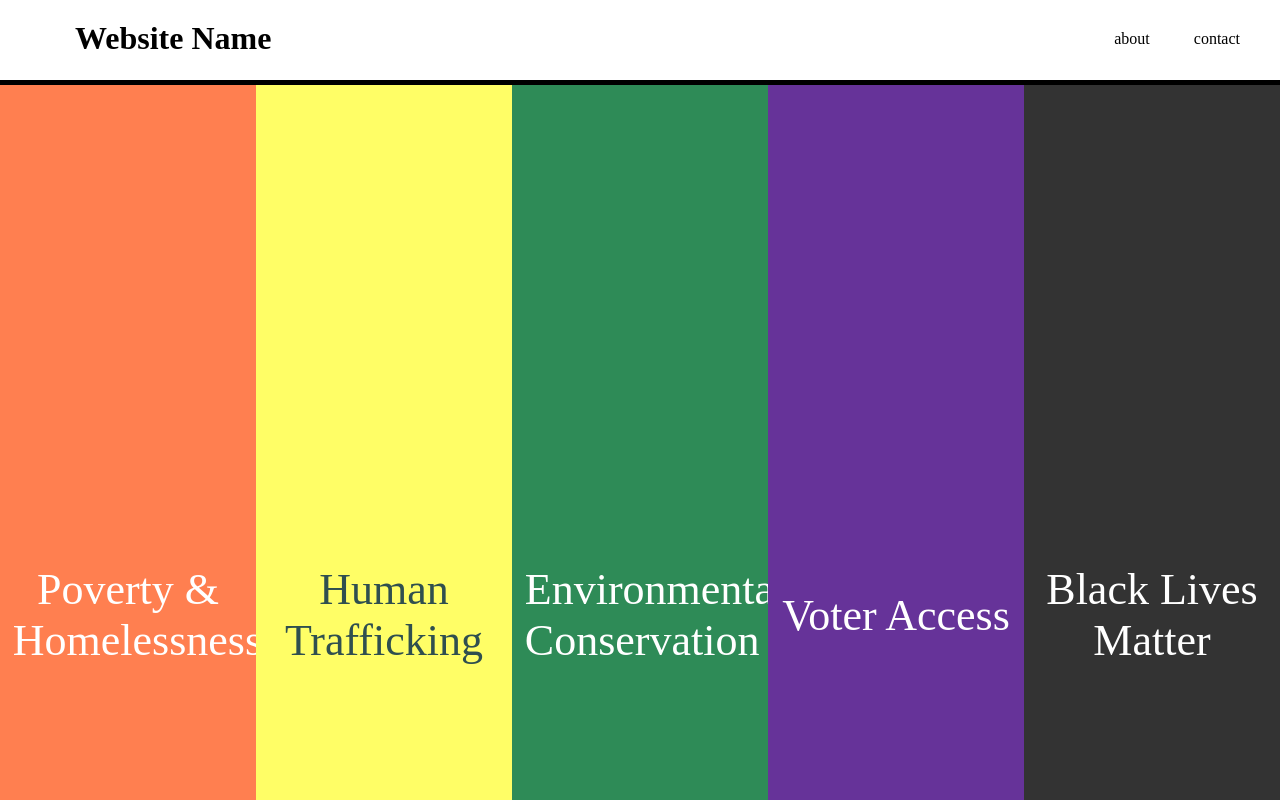
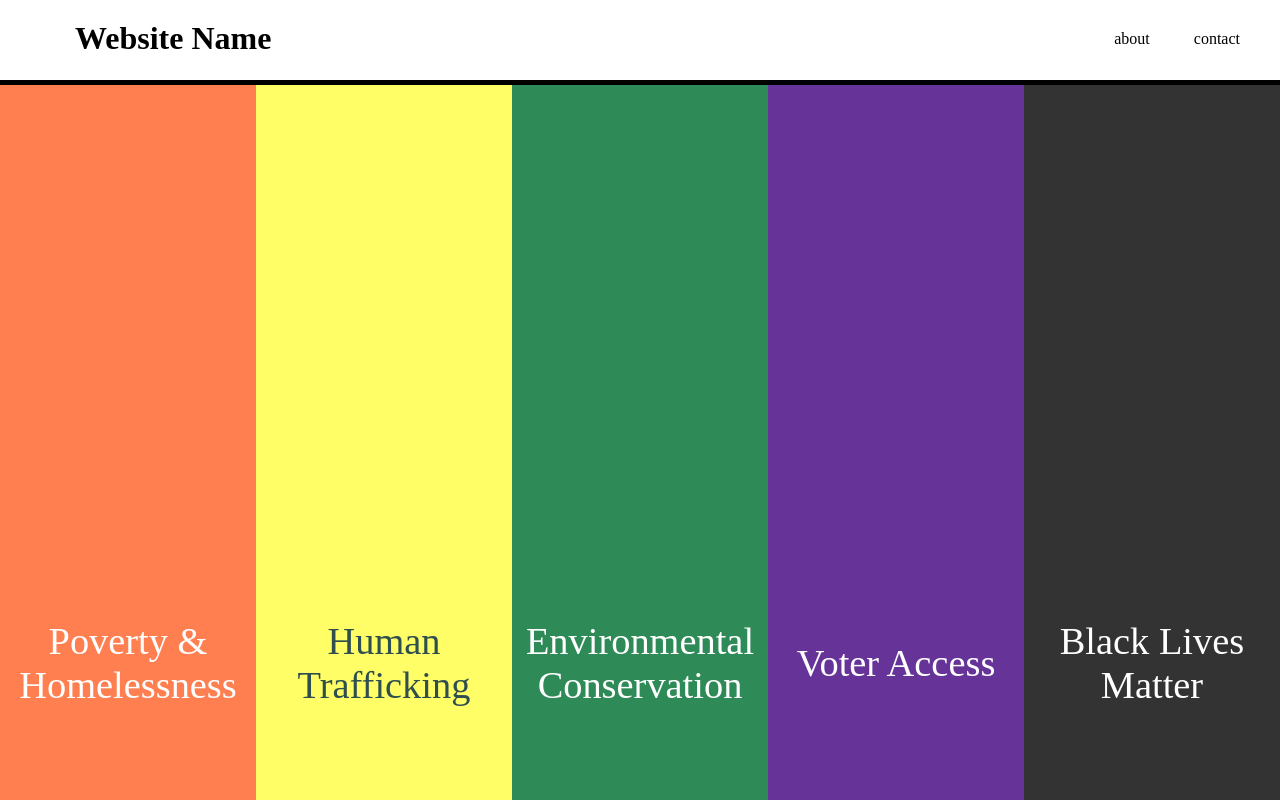
Before and after one commit to brohansolo/HCIH, a plain HTML site: page mockup/homepagev2.html in a window 1280 px wide. Drawn offline with Linux system fonts and the light colour scheme.

Commit message:
fixed font issues

```diff
--- a/mockup/stylesv2.css
+++ b/mockup/stylesv2.css
@@ -64,7 +64,7 @@
 		height: 100%;
 	}
 
-	.cols-cont > .col {
+.cols-cont > .col {
 		width: 20%;
 		text-align: center;
 		height: 100%;
@@ -73,7 +73,7 @@
         align-content: center;
 
 		/* border: 1px solid black; */
-        font-size: 275%;
+        font-size: 3vw;
 		/* transition: background-color 0.4s, height 0.4s; */
 		transition: 0.4s;
         transition-timing-function: ease;
@@ -92,7 +92,7 @@
         width: 90%;
         margin-left: auto;
         margin-right: auto;
-		margin-top: 135%;
+		margin-top: 55vh;
 		margin-bottom:0;
 		/* border: 1px solid black; */
 	}
```
Also changed, not shown: 1 other file.
